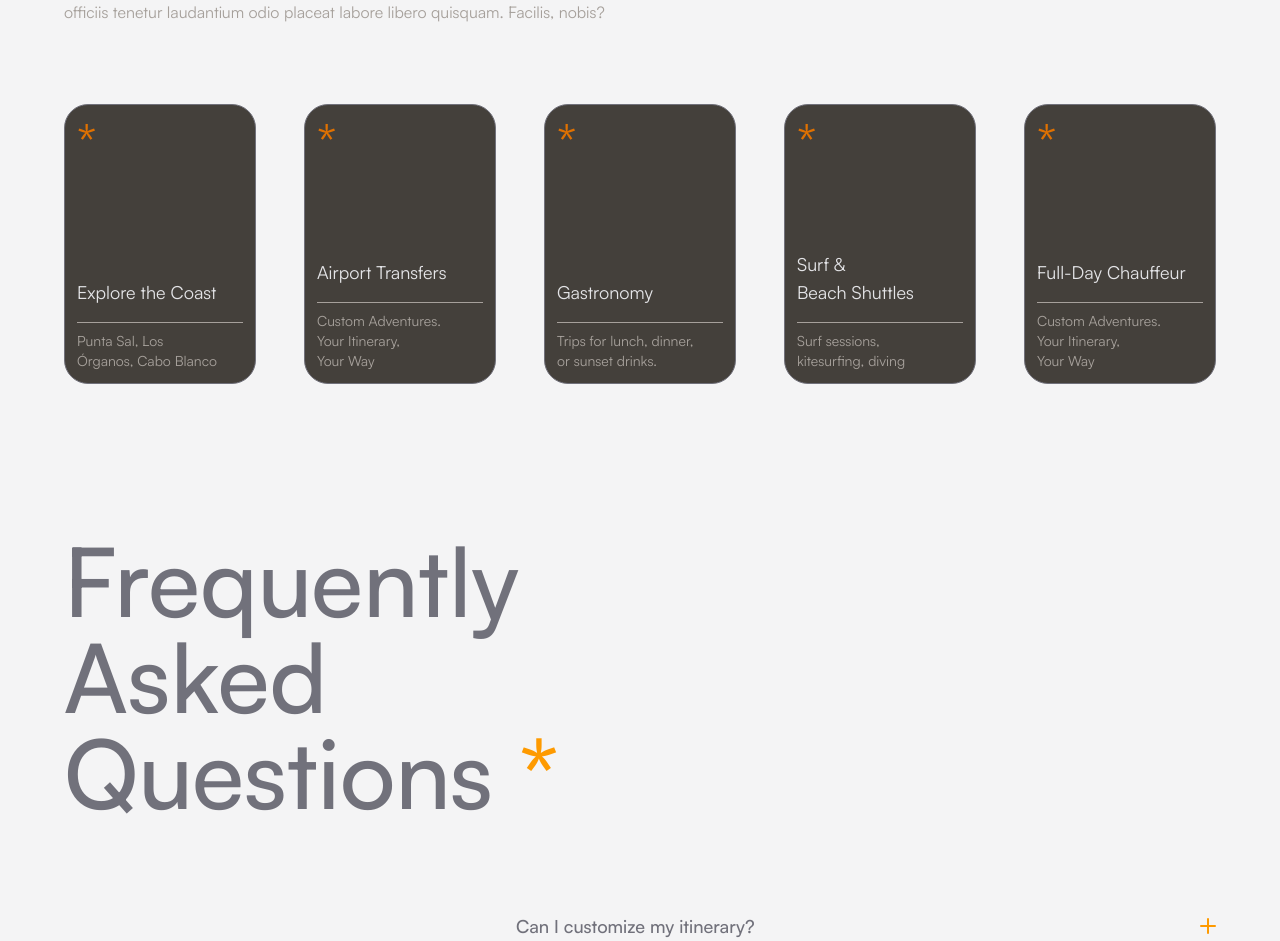
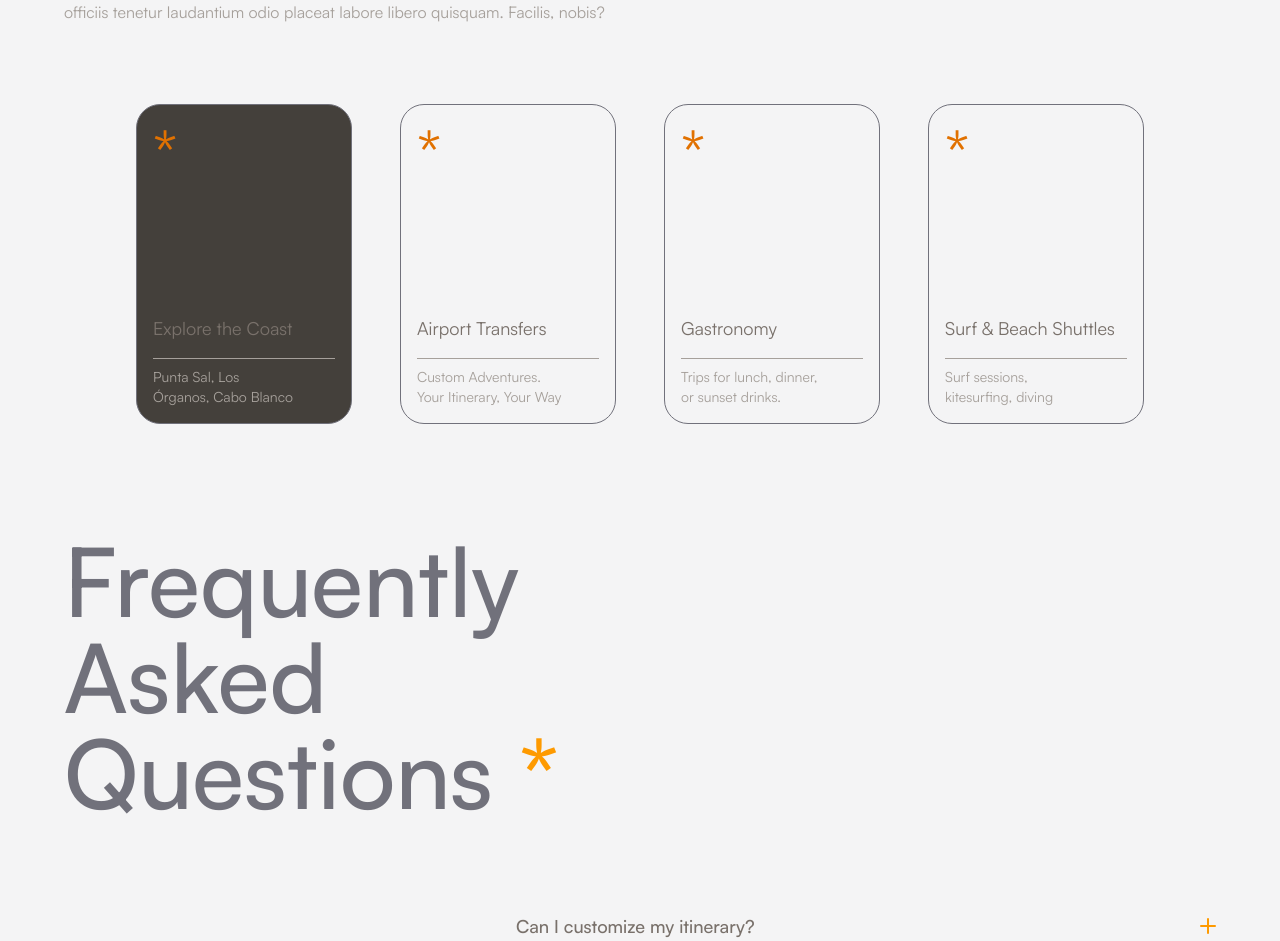
Before and after one commit to Najdorf12/transfer-norte-Peru, a Next.js app: page / in a window 1280 px wide. Shown: the part 4924-5865 px from the top of the page. Built offline with nearby package versions, Linux system fonts and the light colour scheme.

Commit message:
add text

```diff
--- a/src/components/layout/Service.jsx
+++ b/src/components/layout/Service.jsx
@@ -16,10 +16,6 @@ const cardsContent = [
   {
     title: "Surf & Beach Shuttles",
     text: "Surf sessions, kitesurfing, diving",
-  },
-  {
-    title: "Full-Day Chauffeur",
-    text: "Custom Adventures. Your Itinerary, Your Way",
   },
 ];
 
--- a/src/components/ui/Accordion.jsx
+++ b/src/components/ui/Accordion.jsx
@@ -8,7 +8,7 @@ const Accordion = ({ title, answer }) => {
     <div className="py-3 max-w-[700px] border-b border-amber-500">
       <button
         onClick={() => setAccordionOpen(!accordionOpen)}
-        className="flex justify-between items-center w-full text-zinc-500 font-medium text-lg cursor-pointer"
+        className="flex justify-between items-center w-full text-stone-500 font-medium text-lg cursor-pointer"
       >
         <span>{title}</span>
 
--- a/src/components/ui/Card.jsx
+++ b/src/components/ui/Card.jsx
@@ -1,11 +1,17 @@
 export default function Card({ card }) {
   const { title, text } = card;
   return (
-    <div className="text-balance w-52 h-70 border border-zinc-500 bg-stone-700 z-50 relative rounded-3xl p-3 flex flex-col justify-between hover:bg-amber-500 duration-300 group hover:scale-105 ">
-      <div className="text-5xl text-amber-600 group-hover:text-white duration-300">*</div>
+    <div className="text-balance w-54 h-80 border border-zinc-500 z-50 relative rounded-3xl p-4 flex flex-col justify-between hover:bg-amber-500 duration-300 group hover:scale-105 first-of-type:bg-stone-700">
+      <div className="text-6xl text-amber-600 group-hover:text-white duration-300">
+        *
+      </div>
       <div className="flex flex-col gap-4">
-        <div className="text-zinc-200 text-lg ">{title}</div>
-        <div className="border-t text-sm pt-2 pr-6 text-stone-400 group-hover:text-zinc-700">{text}</div>
+        <div className="text-stone-500 text-lg group-hover:text-white">
+          {title}
+        </div>
+        <div className="border-t text-sm pt-2 pr-6 text-stone-400 group-hover:text-zinc-700">
+          {text}
+        </div>
       </div>
     </div>
   );
```
